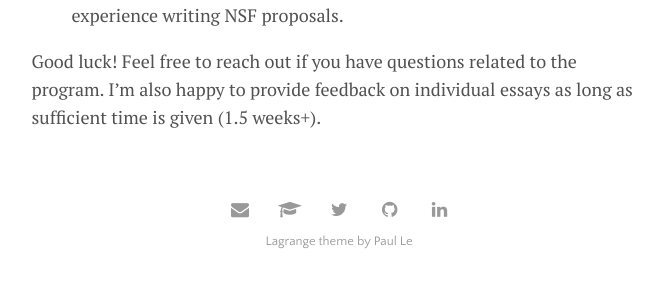
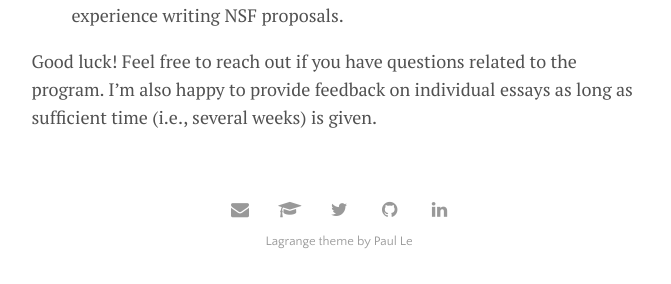
Before and after one commit to tsafavi/tsafavi.github.io, a Jekyll site: the page built from _posts/2018-09-04-nsf-grfp.md, in a window 1280 px wide and 900 px high, scrolled down 3514 px. Shown: the part 613-897 px from the top of the window, without its empty margins (301-972 px from the left). Built offline with Jekyll 4.4.1, drawn with Linux system fonts in a browser that asks for light colours.

Commit message:
Minor updates

```diff
--- a/_data/publications.yml
+++ b/_data/publications.yml
@@ -7,7 +7,7 @@
     - pdf: "https://arxiv.org/pdf/2004.01168.pdf"
 
 - title: "Toward Activity Discovery in the Personal Web"
-  authors: "<strong>T. Safavi</strong>, A. Fourney, R. Sim, M. Juraszek, S. Williams, N. Friend, D. Koutra, P. Bennett"
+  authors: "<strong>T. Safavi</strong>, A. Fourney, R. Sim, M. Juraszek, S. Williams, N. Friend, D. Koutra, P. N. Bennett"
   venue: "WSDM"
   date: "2020"
   links:
--- a/_posts/2018-09-04-nsf-grfp.md
+++ b/_posts/2018-09-04-nsf-grfp.md
@@ -110,4 +110,4 @@ Final thoughts:
 - Get lots of people to read your essays. In my opinion, the most valuable reviewers are past fellowship winners and professors who have experience writing NSF proposals.
 
 Good luck! Feel free to reach out if you have questions related to the program.
-I'm also happy to provide feedback on individual essays as long as sufficient time is given (1.5 weeks+).
+I'm also happy to provide feedback on individual essays as long as sufficient time (i.e., several weeks) is given.
```
